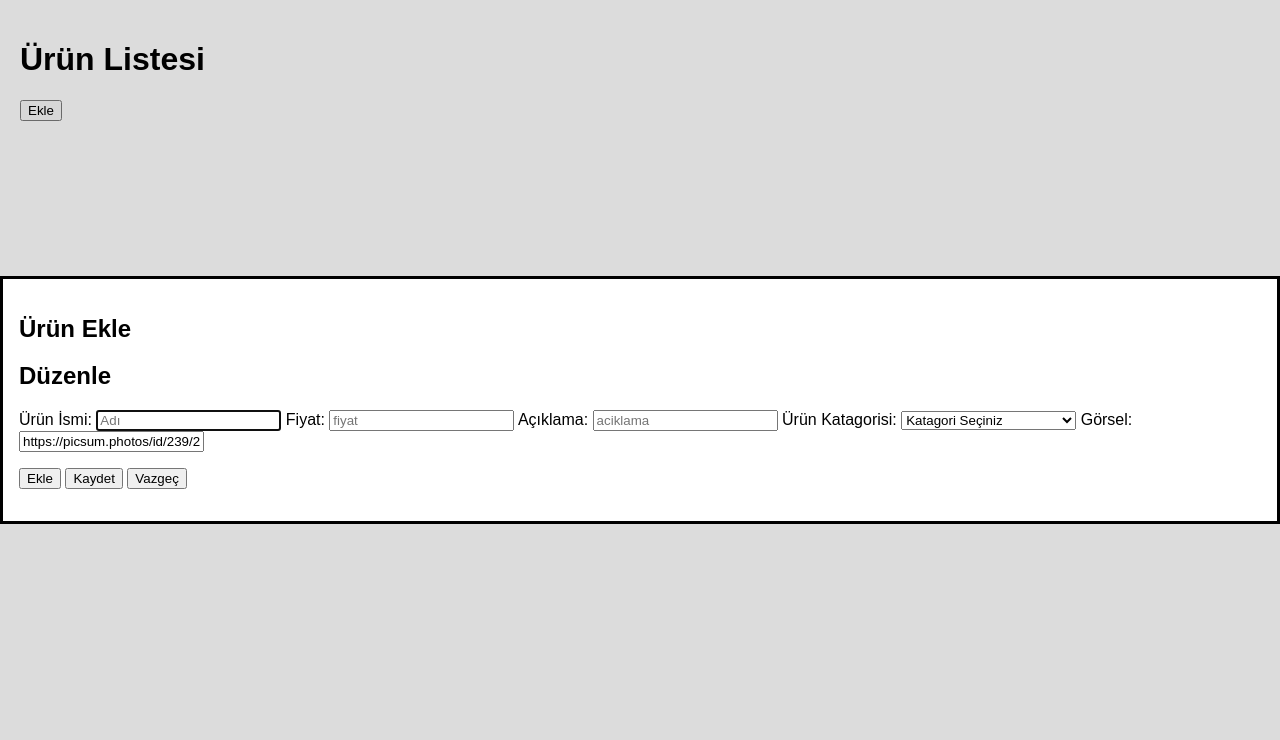
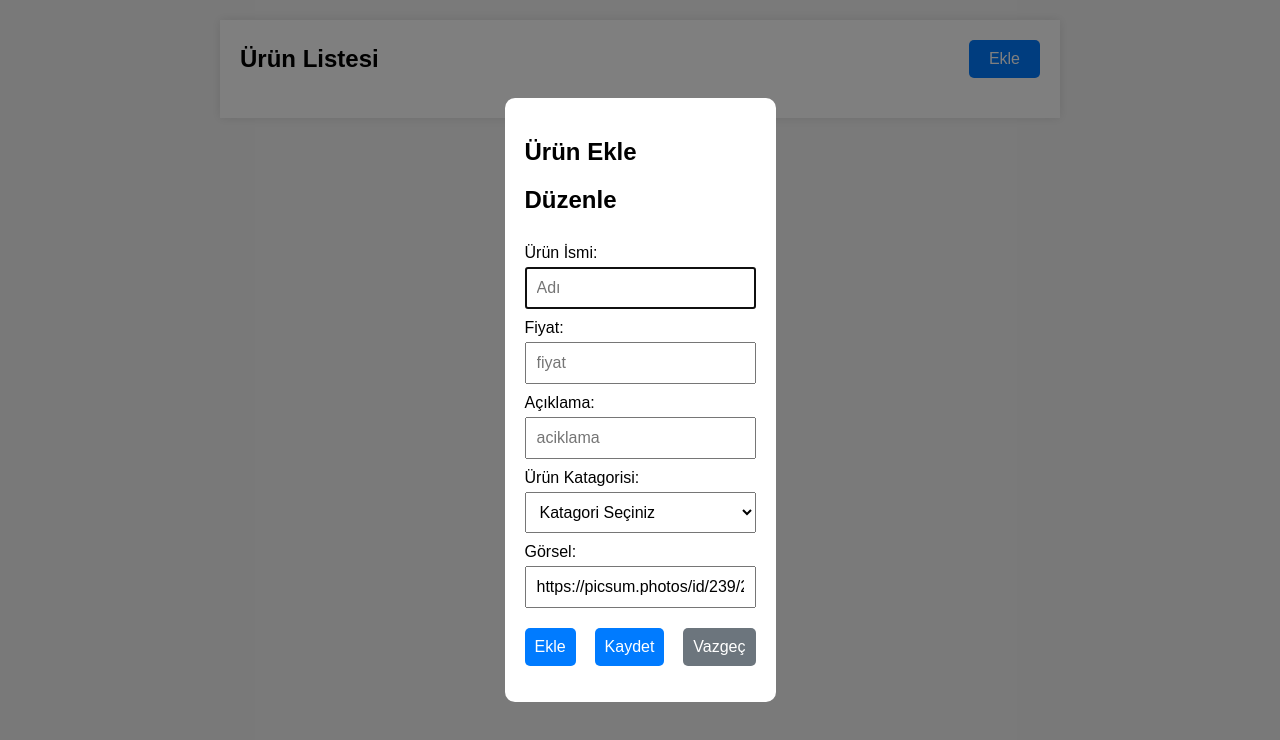
Before and after one commit to dogasvs/urunlisteleme, a plain HTML site: page index.html in a window 1280 px wide. Both pictures are taken after a click on the button "Ekle". Drawn offline with Linux system fonts and the light colour scheme.

Commit message:
Update urun.css

```diff
--- a/assets/css/urun.css
+++ b/assets/css/urun.css
@@ -1,77 +1,107 @@
+.EditControls svg {
+  width: 16px;
+  height: 16px;
+}
+
 body {
   font-family: Arial, sans-serif;
+  background-color: #f4f4f4;
   margin: 0;
-  padding: 20px;
-  background-color: #f5f5f5;
+  padding: 0;
 }
 
-.urunForm {
-  width: 800px;
-  margin: 0 auto;
+.container {
+  max-width: 800px;
+  margin: 20px auto;
+  padding: 20px;
+  background-color: #fff;
+  box-shadow: 0 0 10px rgba(0, 0, 0, 0.1);
+}
+
+.urunHeader {
   display: flex;
-  flex-direction: column;
-  gap: 10px;
-  background-color: #fff;
-  padding: 20px;
-  border-radius: 8px;
-  box-shadow: 0 0 10px rgba(0, 0, 0, 0.1);
+  justify-content: space-between;
+  align-items: center;
   margin-bottom: 20px;
 }
 
-.urun-item {
+.urunHeader h1 {
+  margin: 0;
+  font-size: 24px;
+}
+
+.urunHeader button {
+  padding: 10px 20px;
+  font-size: 16px;
+  background-color: #007BFF;
+  color: #fff;
+  border: none;
+  border-radius: 5px;
+  cursor: pointer;
+}
+
+.urunHeader button:hover {
+  background-color: #0056b3;
+}
+
+.urunler {
+  margin-bottom: 20px;
+}
+
+dialog {
+  padding: 20px;
+  border: none;
+  border-radius: 10px;
+}
+
+dialog::backdrop {
+  background-color: rgba(0, 0, 0, 0.5);
+}
+
+form {
   display: flex;
   flex-direction: column;
 }
 
-.urun-item label {
-  margin-bottom: 5px;
-  font-weight: bold;
+form label {
+  margin-top: 10px;
 }
 
-.urun-item input, .urun-item select {
-  padding: 8px;
-  border: 1px solid #ccc;
-  border-radius: 4px;
+form input, form select, form button {
+  margin-top: 5px;
+  padding: 10px;
+  font-size: 16px;
 }
 
-.add {
-  padding: 10px 15px;
+form button {
   background-color: #007BFF;
   color: #fff;
   border: none;
-  border-radius: 4px;
+  border-radius: 5px;
   cursor: pointer;
 }
 
-.add:hover {
+form button:hover {
   background-color: #0056b3;
 }
 
-.delete {
-  width: 800px;
-  padding: 10px 15px;
-  background-color: #007BFF;
-  color: #fff;
-  border: none;
-  border-radius: 4px;
-  cursor: pointer;
+.vazgec {
+  background-color: #6c757d;
 }
 
-
-.urunList {
-  width: 800px;
-  margin: 0 auto;
-  background-color: #fff;
-  padding: 20px;
-  border-radius: 8px;
-  box-shadow: 0 0 10px rgba(0, 0, 0, 0.1);
+.vazgec:hover {
+  background-color: #5a6268;
 }
 
-.urunList h2 {
-  margin-top: 0;
-  color: #333;
+form p {
+  display: flex;
+  justify-content: space-between;
+  margin-top: 15px;
 }
 
-.urunList div {
-  margin-bottom: 20px;
+.urun {
+  width: 200px;
+  background-color: #f491c4;
+  padding: 20px;
+  border-radius: 10px;
 }
```
